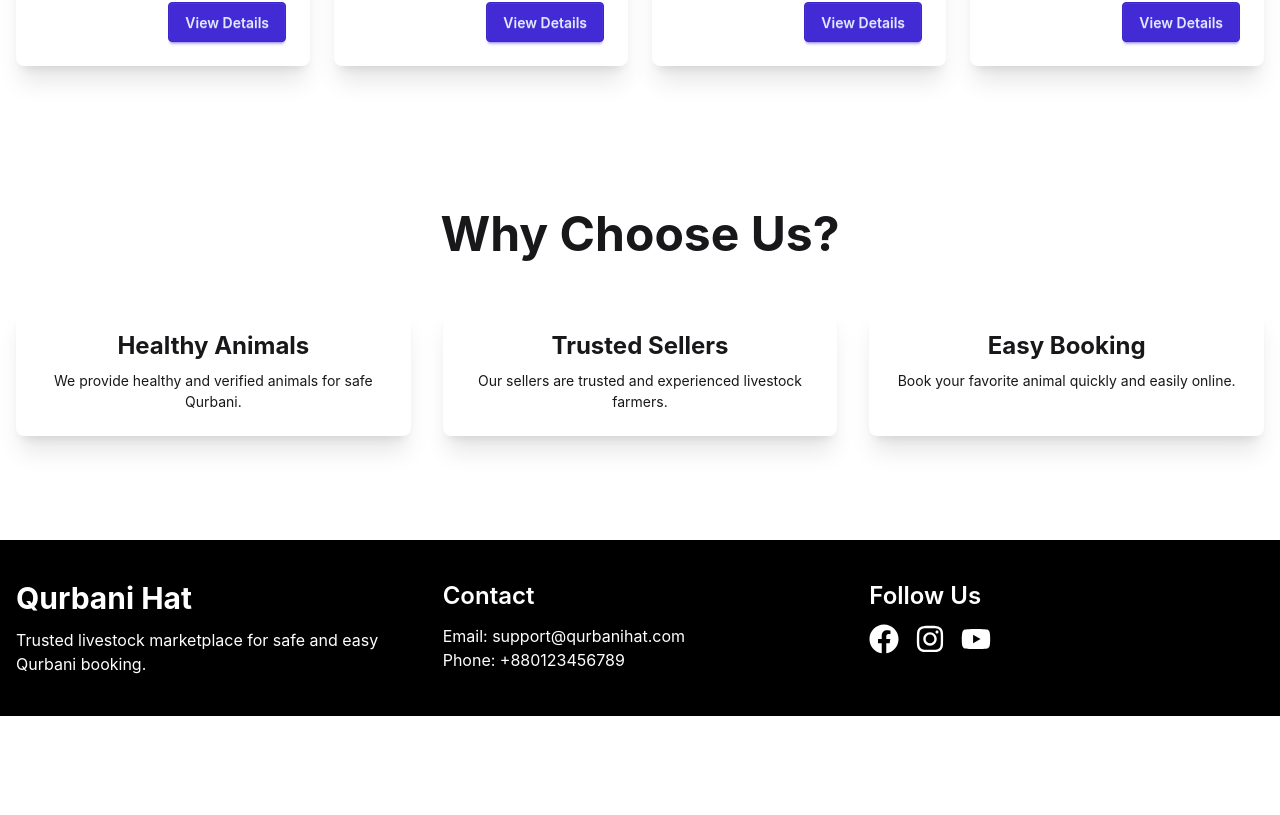
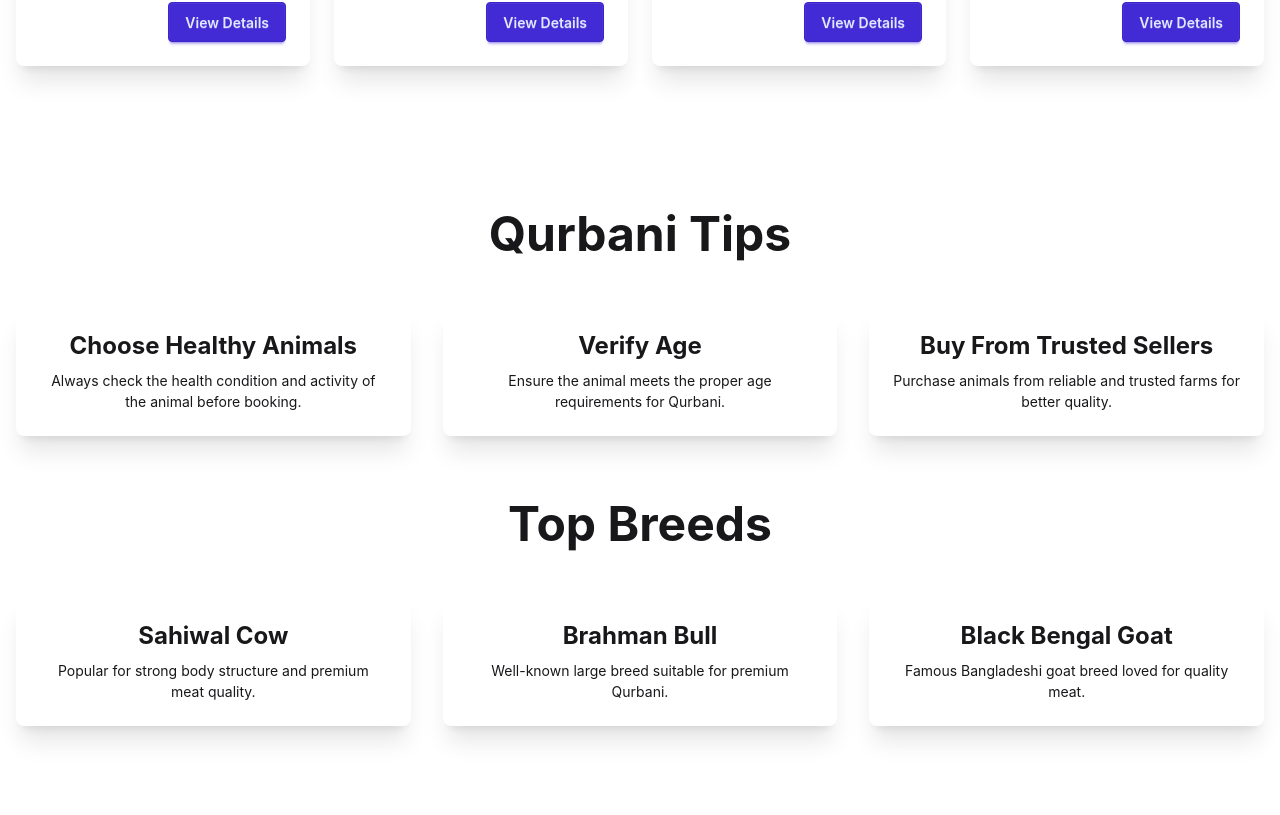
Before and after one commit to sumaya-jahan/Qurbani-hat, a React (Vite) app: page / in a window 1280 px wide. Shown: the part 1425-2240 px from the top of the page. Before the commit the page ends 2141 px from the top, so only its background shows below. Built offline with nearby package versions, Linux system fonts and the light colour scheme; no server answers.

Commit message:
add animate css and update extra section

```diff
--- a/package.json
+++ b/package.json
@@ -11,6 +11,7 @@
   },
   "dependencies": {
     "@tailwindcss/vite": "^4.3.0",
+    "animate.css": "^4.1.1",
     "daisyui": "^5.5.19",
     "firebase": "^12.13.0",
     "lottie-react": "^2.4.1",
--- a/src/components/ExtraSection.jsx
+++ b/src/components/ExtraSection.jsx
@@ -1,10 +1,13 @@
 const ExtraSection = () => {
 
     return (
+        <div>
+
+
             <div className="max-w-7xl mx-auto px-4 py-16">
 
                 <h1 className="text-5xl font-bold text-center mb-12">
-                Why Choose Us?
+                    Qurbani Tips
                 </h1>
 
                 <div className="grid grid-cols-1 md:grid-cols-3 gap-8">
@@ -14,11 +17,11 @@ const ExtraSection = () => {
                         <div className="card-body text-center">
 
                             <h2 className="text-2xl font-bold">
-                            Healthy Animals
+                                Choose Healthy Animals
                             </h2>
 
                             <p>
-                            We provide healthy and verified animals for safe Qurbani.
+                                Always check the health condition and activity of the animal before booking.
                             </p>
 
                         </div>
@@ -30,11 +33,11 @@ const ExtraSection = () => {
                         <div className="card-body text-center">
 
                             <h2 className="text-2xl font-bold">
-                            Trusted Sellers
+                                Verify Age
                             </h2>
 
                             <p>
-                            Our sellers are trusted and experienced livestock farmers.
+                                Ensure the animal meets the proper age requirements for Qurbani.
                             </p>
 
                         </div>
@@ -46,12 +49,75 @@ const ExtraSection = () => {
                         <div className="card-body text-center">
 
                             <h2 className="text-2xl font-bold">
-                            Easy Booking
+                                Buy From Trusted Sellers
                             </h2>
 
                             <p>
-                            Book your favorite animal quickly and easily online.
+                                Purchase animals from reliable and trusted farms for better quality.
                             </p>
+
+                        </div>
+
+                    </div>
+
+                </div>
+
+            </div>
+
+
+            <div className="max-w-7xl mx-auto px-4 pb-16">
+
+                <h1 className="text-5xl font-bold text-center mb-12">
+                    Top Breeds
+                </h1>
+
+                <div className="grid grid-cols-1 md:grid-cols-3 gap-8">
+
+                    <div className="card bg-base-100 shadow-xl">
+
+                        <div className="card-body text-center">
+
+                            <h2 className="text-2xl font-bold">
+                                Sahiwal Cow
+                            </h2>
+
+                            <p>
+                                Popular for strong body structure and premium meat quality.
+                            </p>
+
+                        </div>
+
+                    </div>
+
+                    <div className="card bg-base-100 shadow-xl">
+
+                        <div className="card-body text-center">
+
+                            <h2 className="text-2xl font-bold">
+                                Brahman Bull
+                            </h2>
+
+                            <p>
+                                Well-known large breed suitable for premium Qurbani.
+                            </p>
+
+                        </div>
+
+                    </div>
+
+                    <div className="card bg-base-100 shadow-xl">
+
+                        <div className="card-body text-center">
+
+                            <h2 className="text-2xl font-bold">
+                                Black Bengal Goat
+                            </h2>
+
+                            <p>
+                                Famous Bangladeshi goat breed loved for quality meat.
+                            </p>
+
+                        </div>
 
                     </div>
 
--- a/src/main.jsx
+++ b/src/main.jsx
@@ -1,3 +1,4 @@
+import 'animate.css';
 import React from "react";
 import ReactDOM from "react-dom/client";
 
--- a/src/pages/Home/Home.jsx
+++ b/src/pages/Home/Home.jsx
@@ -34,7 +34,7 @@ const Home = () => {
 
                     <div className="max-w-2xl">
 
-                        <h1 className="mb-5 text-5xl font-bold">
+                        <h1 className="mb-5 text-5xl font-bold animate__animated animate__bounce">
                             Find Perfect Animals For Qurbani
                         </h1>
 
@@ -80,7 +80,6 @@ const Home = () => {
             </div>
 
 
-
             <ExtraSection />
 
         </div>
```
Also changed, not shown: 1 other file (tests, documents, lock files or other folders). Lines whose indentation alone changed are shown as unchanged.
